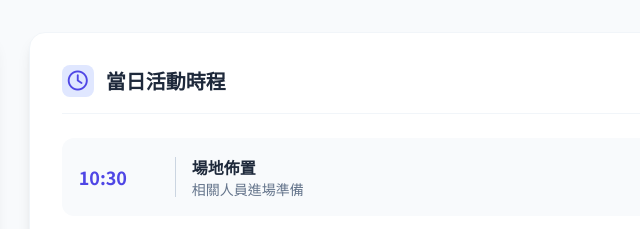
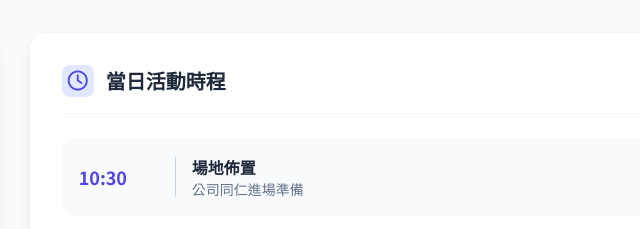
Before and after one commit to foodin-tw/BAOFU, a plain HTML site: page index.html in a window 1280 px wide. Shown: the top 229 px of the page, 430-1070 px from the left. Drawn offline with nearby package versions, Linux system fonts and the light colour scheme.

```diff
--- a/index.html
+++ b/index.html
@@ -158,7 +158,7 @@
                             <div class="w-px h-10 bg-slate-300 mx-4"></div>
                             <div>
                                 <h4 class="font-bold text-slate-800">場地佈置</h4>
-                                <p class="text-sm text-slate-500">相關人員進場準備</p>
+                                <p class="text-sm text-slate-500">公司同仁進場準備</p>
                             </div>
                         </div>
                         <div
@@ -390,4 +390,5 @@
     </script>
 </body>
 
+
 </html>
```
